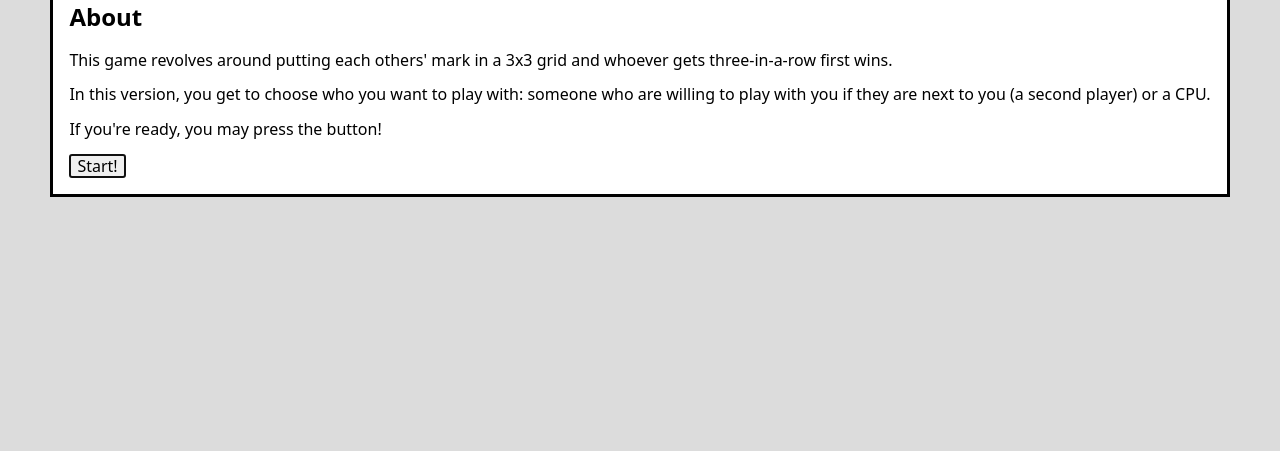
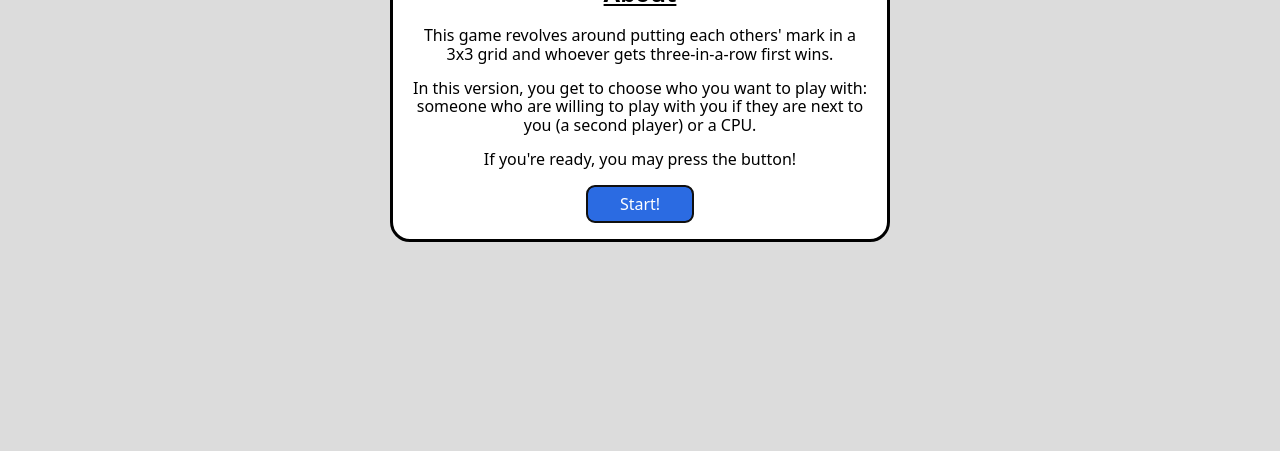
Before and after one commit to rtamb0/tic-tac-toe, a plain HTML site: page index.html in a window 1280 px wide. Shown: the part 349-800 px from the top of the page. Drawn offline with nearby package versions, Linux system fonts and the light colour scheme.

Commit message:
Align + style the elements of welcome module & choice module

```diff
--- a/style.css
+++ b/style.css
@@ -36,9 +36,7 @@ header h1 {
     text-align: center;
 }
 
-dialog:nth-child(2)[open] {
-    height: 25vh;
-    width: 25vw;
+dialog[open] {
     border-radius: 20px;
     display: flex;
     flex-direction: column;
@@ -46,7 +44,24 @@ dialog:nth-child(2)[open] {
     justify-content: space-evenly;
 }
 
-.player-buttons button {
+dialog:nth-child(1)[open] {
+    width: 500px;
+}
+
+.about {
+    text-align: center;
+}
+
+.about h2 {
+    text-decoration: underline;
+}
+
+dialog:nth-child(2)[open] {
+    height: 25vh;
+    width: 25vw;
+}
+
+button {
     border: 2px solid black;
     border-radius: 8px;
     padding: 0.5rem 2rem;
@@ -54,7 +69,7 @@ dialog:nth-child(2)[open] {
     background-color: rgb(43, 107, 226);
 }
 
-.player-buttons button:active {
+button:active {
     background-color: rgba(43, 107, 226, 0.562);
 }
 
```
